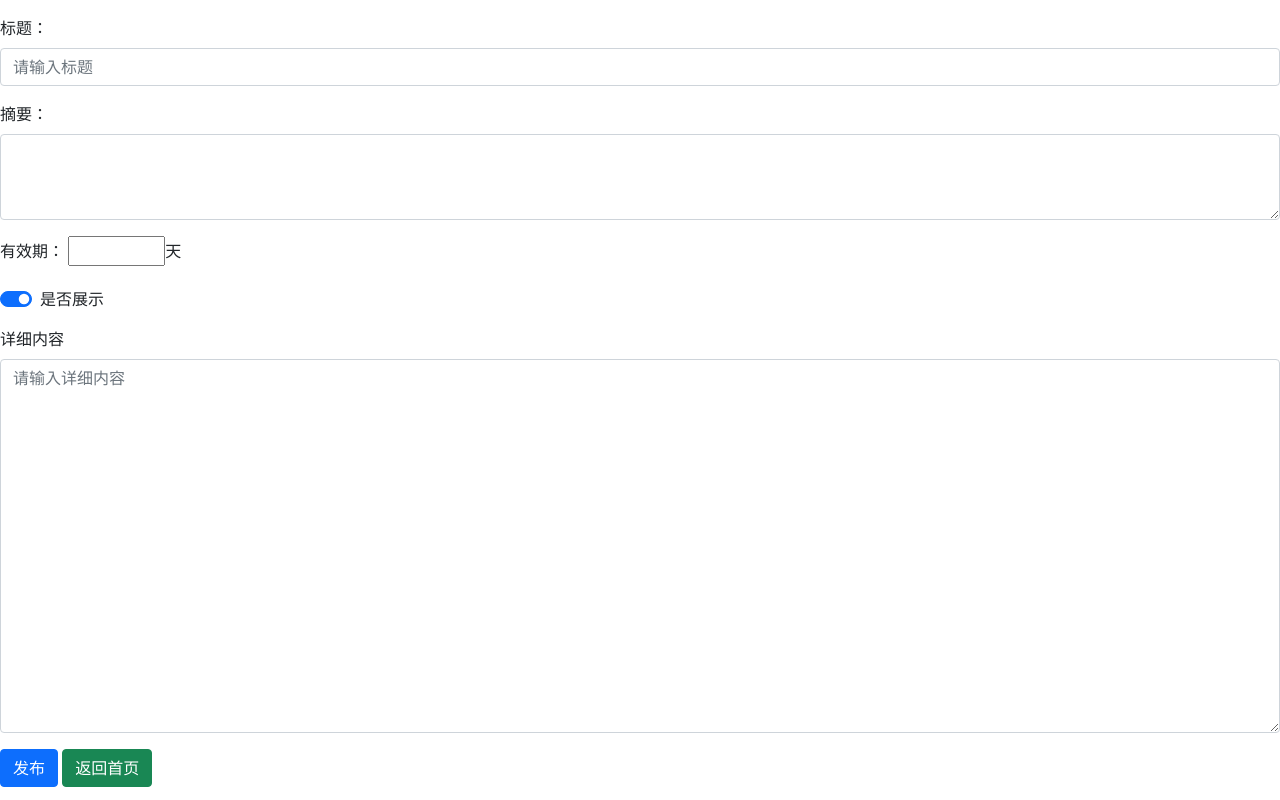
After one commit to AYO-YO/BidOL, a Flask app: page /create in a window 1280 px wide. The commit adds this page. Run offline with Flask 2, Linux system fonts and the light colour scheme; some libraries are stand-ins or nearby versions.

Commit message:
发布招标内容

```diff
--- a/app.py
+++ b/app.py
@@ -23,6 +23,7 @@ def execute_sql(sql_str, args=tuple()):
         cur.execute(sql_str, args)
     else:
         cur.execute(sql_str)
+    conn.commit()
     cnt = cur.rowcount
     cur.close()
     return cnt
@@ -70,7 +71,8 @@ def header():
 def main():
     role = user['role']
     if role != -1:
-        content = query_sql('select _id, title, date, duration, read_num, abstract from bid where active = true')
+        content = query_sql(
+            'select _id, title, date, duration, read_num, abstract from bid where active = true order by date DESC ')
         return render_template('index.html', role=role, content=content)
     else:
         return redirect(url_for('login'))
@@ -78,7 +80,25 @@ def main():
 
 @app.route('/content', methods=['GET', 'POST'])
 def content():
-    return render_template('content.html')
+    match request.method:
+        case 'GET':
+            return render_template('content.html')
+
+
+@app.route('/create', methods=['GET', 'POST'])
+def create():
+    match request.method:
+        case 'GET':
+            return render_template('create.html')
+        case 'POST':
+            title = request.values.get('title')
+            abstract = request.values.get('abstract')
+            duration = request.values.get('duration')
+            is_active = 1 if request.values.get('is_active') == 'on' else 0
+            content = request.values.get('content')
+            sql = 'insert into bid(title, content, duration, active, abstract) values (?,?,?,?,?)'
+            flag = execute_sql(sql, (title, content, duration, is_active, abstract))
+            return render_template('alert.html', m='发布成功！' if flag else '发布失败。请联系管理员。。')
 
 
 if __name__ == '__main__':
--- /dev/null
+++ b/templates/create.html
@@ -0,0 +1,39 @@
+<!DOCTYPE html>
+<html lang="en">
+<head>
+    <meta charset="UTF-8">
+    <title>发布招标</title>
+    <!-- 新 Bootstrap5 核心 CSS 文件 -->
+    <link rel="stylesheet" href="https://cdn.staticfile.org/twitter-bootstrap/5.1.3/css/bootstrap.min.css">
+    <!--  popper.min.js 用于弹窗、提示、下拉菜单 -->
+    <script src="https://cdn.staticfile.org/popper.js/2.9.3/umd/popper.min.js"></script>
+    <!-- 最新的 Bootstrap5 核心 JavaScript 文件 -->
+    <script src="https://cdn.staticfile.org/twitter-bootstrap/5.1.3/js/bootstrap.min.js"></script>
+</head>
+<body>
+<form method="post" action="{{ url_for('create') }}">
+    <div class="mb-3 mt-3">
+        <label for="title" class="form-label">标题：</label>
+        <input type="text" class="form-control" id="title" placeholder="请输入标题" name="title">
+    </div>
+    <div class="mb-3">
+        <label for="abstract" class="form-label">摘要：</label>
+        <textarea name="abstract" id="abstract" rows="3" class="form-control"></textarea>
+    </div>
+    <div class="mb-3">
+        <label for="duration" class="form-label">有效期：</label>
+        <input type="number" class="form-control-feedback" id="duration" name="duration" min="-1" max="365">天
+    </div>
+    <div class="mb-3 form-check form-switch">
+        <input class="form-check-input" type="checkbox" name="is_active" id="is_active" checked>
+        <label class="form-check-label" for="is_active">是否展示</label>
+    </div>
+    <div class="mb-3">
+        <label for="content" class="form-label">详细内容</label>
+        <textarea class="form-control" id="content" rows="15" placeholder="请输入详细内容" name="content"></textarea>
+    </div>
+    <button type="submit" class="btn btn-primary">发布</button>
+    <button type="button" class="btn btn-success" onclick="window.location.href='{{ url_for('main') }}'">返回首页</button>
+</form>
+</body>
+</html>
--- a/templates/header.html
+++ b/templates/header.html
@@ -135,7 +135,8 @@
             }
         </script>
         {% if user['role']==1 %}
-            <div class="wrt_center fr">
+            <div class="wrt_center fr" style="cursor: pointer;"
+                 onclick="window.location.href='{{ url_for('create') }}'">
                 <span class="iconfont icon-line-quillpenyumaobi"></span>&nbsp;发布中心
             </div>
         {% endif %}
```
Also changed, not shown: static/css/comman.css (+56 -0 lines), templates/footer.html (+0 -57 lines), templates/index.html (+6 -15 lines), 1 other file.
